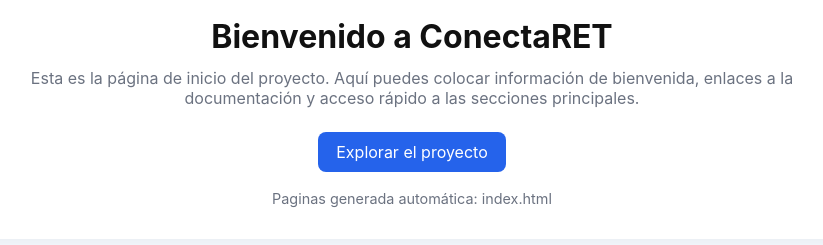
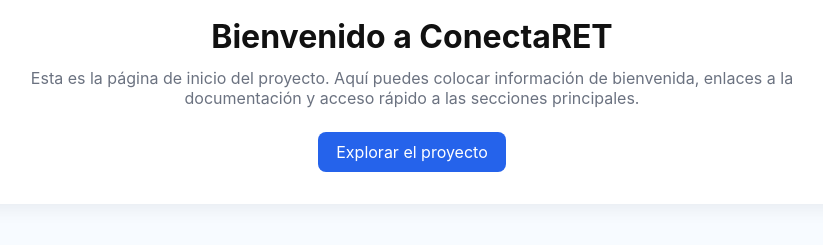
Before and after one commit to isauractd/ConectaRET, a plain HTML site: page index.html in a window 1280 px wide. Shown: the part 319-564 px from the top of the page, without its empty margins (228-1051 px from the left). Drawn offline with Linux system fonts and the light colour scheme.

Commit message:
Remove footer section from index.html
Removed footer from the index.html file.

```diff
--- a/index.html
+++ b/index.html
@@ -27,10 +27,6 @@
       <p class="lead">Esta es la página de inicio del proyecto. Aquí puedes colocar información de bienvenida, enlaces a la documentación y acceso rápido a las secciones principales.</p>
 
       <a class="cta" href="#">Explorar el proyecto</a>
-
-      <footer>
-        Paginas generada automática: index.html
-      </footer>
     </section>
   </main>
 </body>
```
